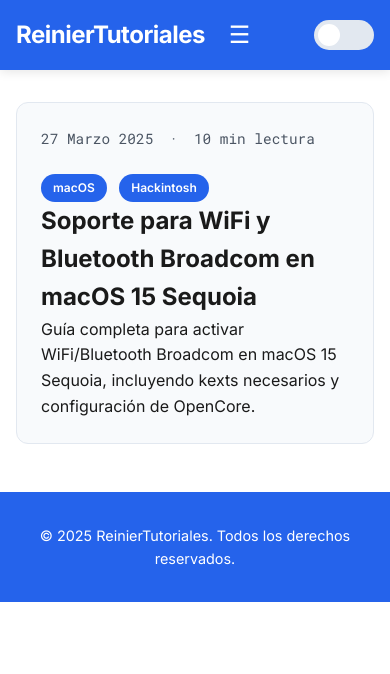
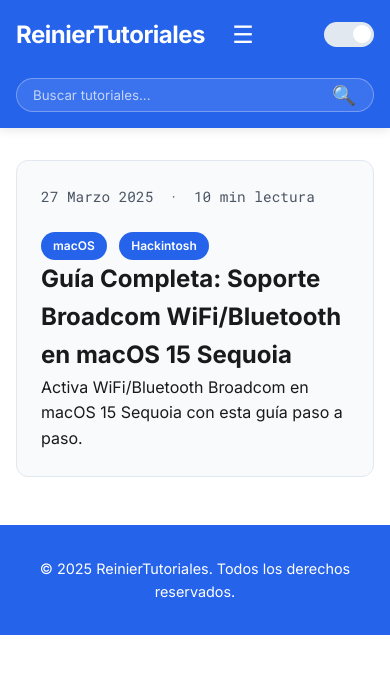
Before and after one commit to ReinierTutoriales/webReinierTutoriales, a Jekyll site: the page index.html, which Jekyll copies as it is, in a window 390 px wide. Shown: the top 674 px of the page. Built offline with Jekyll 4.4.1, drawn with Linux system fonts in a browser that asks for light colours.

Commit message:
Update index.html

```diff
--- a/index.html
+++ b/index.html
@@ -3,10 +3,25 @@
 <head>
     <meta charset="UTF-8">
     <meta name="viewport" content="width=device-width, initial-scale=1.0">
-    <title>ReinierTutoriales | Tecnología y Desarrollo</title>
+    <!-- SEO Meta Tags -->
+    <title>ReinierTutoriales | Tutoriales de Hackintosh y Tecnología</title>
+    <meta name="description" content="Tutoriales técnicos sobre Hackintosh, macOS, hardware y desarrollo. Guías paso a paso con OpenCore, soluciones Broadcom y más.">
+    <meta name="keywords" content="Hackintosh, macOS, Broadcom, OpenCore, WiFi, Bluetooth, tutoriales tecnología">
+    <meta name="author" content="ReinierTutoriales">
+    <!-- OpenGraph / Redes Sociales -->
+    <meta property="og:title" content="ReinierTutoriales | Tutoriales de Hackintosh y Tecnología">
+    <meta property="og:description" content="Aprende con tutoriales técnicos sobre Hackintosh y desarrollo de software.">
+    <meta property="og:type" content="website">
+    <meta property="og:url" content="https://reiniertutoriales.github.io/webReinierTutoriales/">
+    <meta property="og:image" content="https://reiniertutoriales.github.io/webReinierTutoriales/img/og-preview.jpg">
+    <!-- Favicon -->
+    <link rel="icon" href="favicon.ico" type="image/x-icon">
+    <!-- Fuentes Google -->
     <link rel="preconnect" href="https://fonts.googleapis.com">
     <link rel="preconnect" href="https://fonts.gstatic.com" crossorigin>
     <link href="https://fonts.googleapis.com/css2?family=Inter:wght@400;500;600;700&family=Roboto+Mono:wght@400;500&display=swap" rel="stylesheet">
+    <!-- Marked.js para renderizado Markdown -->
+    <script src="https://cdn.jsdelivr.net/npm/marked/marked.min.js"></script>
     <style>
         :root {
             --primary: #2563eb;
@@ -63,14 +78,58 @@
             display: flex;
             justify-content: space-between;
             align-items: center;
+            gap: 1rem;
         }
 
         .logo {
             font-size: 1.5rem;
             font-weight: 700;
             letter-spacing: -0.5px;
+            white-space: nowrap;
         }
 
+        /* Barra de Búsqueda */
+        .search-container {
+            display: flex;
+            align-items: center;
+            margin-left: auto;
+            position: relative;
+            flex-grow: 1;
+            max-width: 300px;
+        }
+
+        .search-input {
+            padding: 0.5rem 1rem;
+            border-radius: 20px;
+            border: 1px solid rgba(255, 255, 255, 0.3);
+            background: rgba(255, 255, 255, 0.1);
+            color: white;
+            width: 100%;
+            font-family: inherit;
+        }
+
+        .search-input::placeholder {
+            color: rgba(255, 255, 255, 0.7);
+        }
+
+        .search-input:focus {
+            outline: none;
+            border-color: white;
+            background: rgba(255, 255, 255, 0.2);
+        }
+
+        .search-button {
+            background: none;
+            border: none;
+            color: white;
+            font-size: 1.2rem;
+            cursor: pointer;
+            padding: 0.5rem;
+            position: absolute;
+            right: 10px;
+        }
+
+        /* Resto de tu CSS... (mantén todo el estilo original) */
         .menu-toggle {
             display: none;
             background: none;
@@ -162,7 +221,6 @@
             padding: 0 1.5rem;
         }
 
-        /* Vista de lista de artículos */
         .article-list {
             display: block;
         }
@@ -202,7 +260,6 @@
             margin-right: 0.5rem;
         }
 
-        /* Vista de artículo completo */
         .article-full {
             display: none;
             background: var(--card-bg);
@@ -232,29 +289,21 @@
             background: var(--primary-dark);
         }
 
-        .article-content img {
+        /* Estilos para contenido Markdown */
+        .markdown-content {
+            line-height: 1.7;
+        }
+        .markdown-content h3 {
+            font-size: 1.4rem;
+            margin: 1.8rem 0 1rem;
+            color: var(--text);
+        }
+        .markdown-content img {
             max-width: 100%;
             border-radius: 8px;
-            margin: 1rem 0;
+            margin: 1.5rem 0;
         }
-
-        .article-content ul,
-        .article-content ol {
-            margin: 1rem 0;
-            padding-left: 2rem;
-        }
-
-        .article-content li {
-            margin-bottom: 0.5rem;
-        }
-
-        .article-content h3 {
-            font-size: 1.5rem;
-            margin: 1.5rem 0 1rem;
-            color: var(--text);
-        }
-
-        .article-content pre {
+        .markdown-content pre {
             background: var(--bg);
             padding: 1rem;
             border-radius: 8px;
@@ -262,13 +311,11 @@
             margin: 1.5rem 0;
             border: 1px solid var(--border);
         }
-
-        .article-content code {
+        .markdown-content code {
             font-family: 'Roboto Mono', monospace;
             font-size: 0.9rem;
         }
-
-        .article-content blockquote {
+        .markdown-content blockquote {
             border-left: 3px solid var(--primary);
             padding-left: 1rem;
             margin: 1.5rem 0;
@@ -285,11 +332,19 @@
             font-size: 0.9rem;
         }
 
+        /* Responsive */
         @media (max-width: 768px) {
+            .nav-container {
+                flex-wrap: wrap;
+            }
+            .search-container {
+                order: 3;
+                max-width: 100%;
+                margin: 0.5rem 0 0;
+            }
             .menu-toggle {
                 display: block;
             }
-
             nav ul {
                 display: none;
                 position: absolute;
@@ -301,22 +356,30 @@
                 padding: 1rem;
                 gap: 0;
             }
-
             nav ul.show {
                 display: flex;
             }
-
             nav ul li {
                 padding: 0.75rem 0;
                 border-bottom: 1px solid rgba(255, 255, 255, 0.1);
             }
-
             .container {
                 padding: 0 1rem;
             }
-
             .article-preview, .article-full {
                 padding: 1.5rem;
+            }
+        }
+
+        @media (max-width: 480px) {
+            .theme-switch {
+                width: 50px;
+                height: 25px;
+            }
+            .slider:before {
+                width: 18px;
+                height: 18px;
+                transform: translateX(25px);
             }
         }
     </style>
@@ -325,6 +388,13 @@
     <header>
         <div class="nav-container">
             <div class="logo">ReinierTutoriales</div>
+
+            <!-- Barra de Búsqueda Mejorada -->
+            <div class="search-container">
+                <input type="text" class="search-input" placeholder="Buscar tutoriales..." id="searchInput">
+                <button class="search-button" aria-label="Buscar">🔍</button>
+            </div>
+
             <button class="menu-toggle" aria-label="Menú">☰</button>
             <nav>
                 <ul>
@@ -342,19 +412,19 @@
         </div>
     </header>
 
-    <main class="container">
+    <main class="container" itemscope itemtype="https://schema.org/Blog">
         <!-- Vista de lista de artículos -->
         <div id="article-list" class="article-list">
-            <article class="article-preview" data-article="broadcom">
+            <article class="article-preview" data-article="broadcom" itemprop="blogPost" itemscope itemtype="https://schema.org/Article">
                 <div class="meta">
-                    <span>27 Marzo 2025</span>
+                    <time datetime="2025-03-27" itemprop="datePublished">27 Marzo 2025</time>
                     <span>·</span>
-                    <span>10 min lectura</span>
+                    <span itemprop="timeRequired">10 min lectura</span>
                 </div>
                 <span class="tag">macOS</span>
                 <span class="tag">Hackintosh</span>
-                <h2>Soporte para WiFi y Bluetooth Broadcom en macOS 15 Sequoia</h2>
-                <p>Guía completa para activar WiFi/Bluetooth Broadcom en macOS 15 Sequoia, incluyendo kexts necesarios y configuración de OpenCore.</p>
+                <h2 itemprop="headline">Guía Completa: Soporte Broadcom WiFi/Bluetooth en macOS 15 Sequoia</h2>
+                <p itemprop="description">Activa WiFi/Bluetooth Broadcom en macOS 15 Sequoia con esta guía paso a paso.</p>
             </article>
         </div>
 
@@ -369,69 +439,7 @@
         <p>&copy; <span id="year"></span> ReinierTutoriales. Todos los derechos reservados.</p>
     </footer>
 
-    <!-- Plantilla para el artículo Broadcom -->
-    <template id="broadcom-template">
-        <div class="meta">
-            <span>27 Marzo 2025</span>
-            <span>·</span>
-            <span>10 min lectura</span>
-        </div>
-        <span class="tag">macOS</span>
-        <span class="tag">Hackintosh</span>
-        <h2>Soporte para WiFi y Bluetooth Broadcom en macOS 15 Sequoia</h2>
-
-        <div class="article-content">
-            <p>Apple ha reintroducido soporte limitado para chips Broadcom en <strong>macOS 15 Sequoia</strong>. Esta guía completa te muestra cómo activar todas las funciones de WiFi y Bluetooth.</p>
-
-            <h3>🛒 Hardware Recomendado</h3>
-            <ul>
-                <li><strong>FENVI T919</strong> (PCIe + Bluetooth integrado)</li>
-                <li><strong>BCM94360CD</strong> (Para laptops con adaptador NGFF)</li>
-            </ul>
-
-            <h3>📦 Kexts Obligatorios</h3>
-            <h4>1. Paquete Básico</h4>
-            <pre><code># Descargar con un solo comando:
-curl -O https://github.com/dortania/OpenCore-Legacy-Patcher/raw/main/payloads/Kexts/Wifi/IOSkywalkFamily-v1.1.0.zip \
-     -O https://github.com/dortania/OpenCore-Legacy-Patcher/raw/main/payloads/Kexts/Wifi/IO80211FamilyLegacy-v1.0.0.zip \
-     -O https://github.com/dortania/build-repo/releases/download/AirportBrcmFixup-c85ca2d/AirportBrcmFixup-2.1.9-RELEASE.zip</code></pre>
-
-            <h4>2. Lista Completa</h4>
-            <ul>
-                <li><strong>IOSkywalk.kext</strong> - Base para WiFi</li>
-                <li><strong>IO80211FamilyLegacy</strong> - Incluye AirPortBrcmNIC.kext</li>
-                <li><strong>AirportBrcmFixup</strong> - Requiere injector</li>
-                <li><strong>AMFIPass</strong> - Para SIP parcialmente desactivado</li>
-            </ul>
-
-            <h3>⚙️ Configuración de OpenCore</h3>
-            <p>Edita tu config.plist con los siguientes ajustes:</p>
-            <pre><code>&lt;key&gt;Kernel&lt;/key&gt;
-&lt;dict&gt;
-    &lt;key&gt;Add&lt;/key&gt;
-    &lt;array&gt;
-        &lt;dict&gt;
-            &lt;key&gt;BundlePath&lt;/key&gt;
-            &lt;string&gt;IOSkywalk.kext&lt;/string&gt;
-            &lt;key&gt;Enabled&lt;/key&gt;
-            &lt;true/&gt;
-        &lt;/dict&gt;
-    &lt;/array&gt;
-&lt;/dict&gt;</code></pre>
-
-            <h3>✅ Pasos Finales</h3>
-            <ol>
-                <li>Reinicia en modo Recovery</li>
-                <li>Ejecuta en Terminal: <code>nvram csr-active-config="%03%08%00%00"</code></li>
-                <li>Aplica parches con OpenCore Legacy Patcher</li>
-            </ol>
-
-            <blockquote>
-                <p>⚠️ Importante: Requiere SIP parcialmente desactivado para funcionar correctamente.</p>
-            </blockquote>
-        </div>
-    </template>
-
+    <!-- Scripts -->
     <script>
         // Tema oscuro/claro
         const themeSwitch = document.getElementById('checkbox');
@@ -458,54 +466,78 @@
         // Año actual
         document.getElementById('year').textContent = new Date().getFullYear();
 
-        // Sistema de navegación de artículos
+        // Sistema de navegación
         const articleList = document.getElementById('article-list');
         const articleFull = document.getElementById('article-full');
         const articleContent = document.getElementById('article-content');
         const backButton = document.querySelector('.back-button');
-        const navLinks = document.querySelectorAll('.nav-link');
+        const searchInput = document.getElementById('searchInput');
 
-        // Mostrar artículo completo
-        document.querySelector('.article-preview').addEventListener('click', function() {
-            const template = document.getElementById('broadcom-template');
-            const clone = template.content.cloneNode(true);
+        // Cargar artículo Markdown
+        async function loadMarkdownArticle() {
+            try {
+                const response = await fetch('_posts/2025-03-27-wifi-bluetooth-broadcom-macos-sequoia.md');
+                if (!response.ok) throw new Error('Artículo no encontrado');
+                const markdown = await response.text();
 
-            articleContent.innerHTML = '';
-            articleContent.appendChild(clone);
+                // Parsear front matter
+                const frontMatter = markdown.match(/---\n([\s\S]*?)\n---/)[1];
+                const content = markdown.split('---')[2].trim();
 
-            articleList.style.display = 'none';
-            articleFull.style.display = 'block';
+                const getMetaValue = (meta, key) => meta.match(new RegExp(`${key}:\\s*(.*)`))[1].trim();
+                const title = getMetaValue(frontMatter, 'title').replace(/"/g, '');
+                const date = new Date(getMetaValue(frontMatter, 'date'));
+                const categories = getMetaValue(frontMatter, 'categories')
+                    .replace(/[\[\]]/g, '')
+                    .split(',')
+                    .map(cat => cat.trim());
 
-            // Scroll suave al principio del artículo
-            window.scrollTo({
-                top: articleFull.offsetTop - 20,
-                behavior: 'smooth'
-            });
+                // Calcular tiempo de lectura
+                const readingTime = Math.ceil(content.split(/\s+/).length / 200);
+
+                // Renderizar
+                articleContent.innerHTML = `
+                    <div class="meta">
+                        <span>${date.toLocaleDateString('es-ES', { day: 'numeric', month: 'long', year: 'numeric' })}</span>
+                        <span>·</span>
+                        <span>${readingTime} min lectura</span>
+                    </div>
+                    ${categories.map(cat => `<span class="tag">${cat}</span>`).join('')}
+                    <h2>${title}</h2>
+                    <div class="markdown-content">${marked.parse(content)}</div>
+                `;
+
+                articleList.style.display = 'none';
+                articleFull.style.display = 'block';
+                window.scrollTo({ top: 0, behavior: 'smooth' });
+
+            } catch (error) {
+                console.error('Error:', error);
+                articleContent.innerHTML = `
+                    <div class="error" style="color: var(--primary); text-align: center; padding: 2rem;">
+                        <p>⚠️ Error al cargar el artículo</p>
+                        <button class="back-button" onclick="window.location.reload()">Reintentar</button>
+                    </div>
+                `;
+            }
+        }
+
+        // Eventos
+        document.querySelector('.article-preview').addEventListener('click', loadMarkdownArticle);
+        backButton.addEventListener('click', () => {
+            articleList.style.display = 'block';
+            articleFull.style.display = 'none';
+            window.scrollTo({ top: 0, behavior: 'smooth' });
         });
 
-        // Volver a la lista de artículos
-        backButton.addEventListener('click', function() {
-            articleList.style.display = 'block';
-            articleFull.style.display = 'none';
-
-            window.scrollTo({
-                top: 0,
-                behavior: 'smooth'
-            });
-        });
-
-        // Navegación del menú
-        navLinks.forEach(link => {
-            link.addEventListener('click', function(e) {
-                e.preventDefault();
-                const section = this.getAttribute('data-section');
-
-                if (section === 'home') {
-                    articleList.style.display = 'block';
-                    articleFull.style.display = 'none';
-                    window.scrollTo({ top: 0, behavior: 'smooth' });
-                }
-                // Puedes añadir más secciones aquí (hardware, guides)
+        // Búsqueda
+        searchInput.addEventListener('input', (e) => {
+            const term = e.target.value.toLowerCase();
+            document.querySelectorAll('.article-preview').forEach(article => {
+                const title = article.querySelector('h2').textContent.toLowerCase();
+                const tags = Array.from(article.querySelectorAll('.tag')).map(tag => tag.textContent.toLowerCase());
+                const matches = title.includes(term) || tags.some(tag => tag.includes(term));
+                article.style.display = matches ? 'block' : 'none';
             });
         });
     </script>
```
